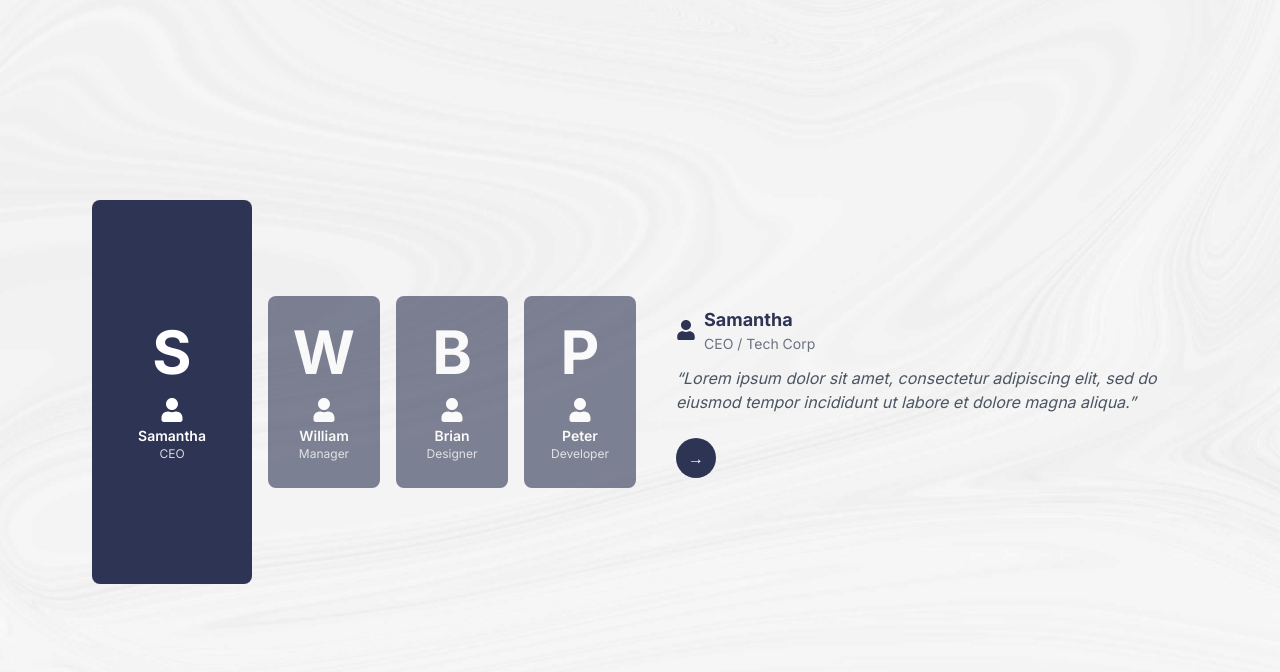
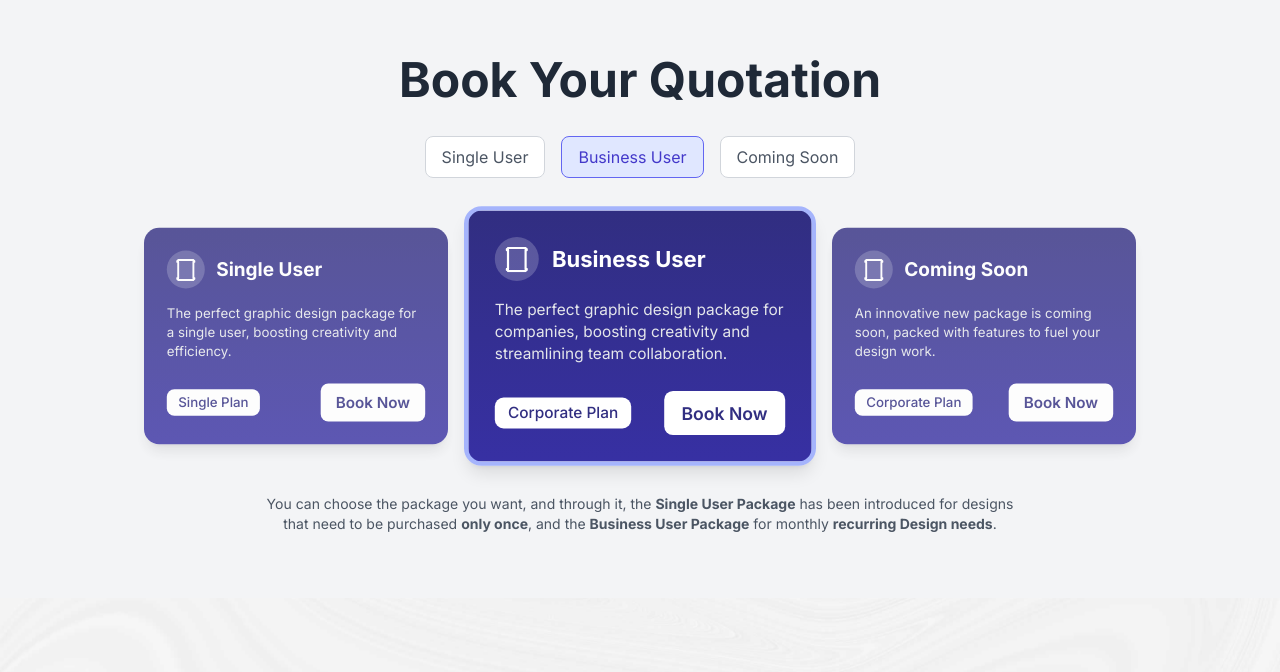
Before and after one commit to kushanirosha/Pubudu, a React (Vite) app: page / in a window 1280 px wide. Shown: the part 1608-2280 px from the top of the page. Built offline with nearby package versions, Linux system fonts and the light colour scheme.

Commit message:
updateHome

```diff
--- /dev/null
+++ b/src/components/Packages.tsx
@@ -0,0 +1,116 @@
+import React, { useState } from "react";
+
+const packagesData = [
+  {
+    id: "single",
+    title: "Single User",
+    description:
+      "The perfect graphic design package for a single user, boosting creativity and efficiency.",
+    planLabel: "Single Plan",
+    buttonLabel: "Book Now",
+  },
+  {
+    id: "business",
+    title: "Business User",
+    description:
+      "The perfect graphic design package for companies, boosting creativity and streamlining team collaboration.",
+    planLabel: "Corporate Plan",
+    buttonLabel: "Book Now",
+  },
+  {
+    id: "coming",
+    title: "Coming Soon",
+    description:
+      "An innovative new package is coming soon, packed with features to fuel your design work.",
+    planLabel: "Corporate Plan",
+    buttonLabel: "Book Now",
+  },
+];
+
+const Packages: React.FC = () => {
+  const [active, setActive] = useState("business");
+
+  return (
+    <section className="py-16 relative">
+      <h2 className="text-4xl md:text-5xl font-bold text-center text-gray-800 mb-8">
+        Book Your Quotation
+      </h2>
+
+      {/* Tabs */}
+      <div className="flex justify-center gap-4 mb-10">
+        {packagesData.map((pkg) => (
+          <button
+            key={pkg.id}
+            onClick={() => setActive(pkg.id)}
+            className={`px-4 py-2 rounded-lg border transition ${
+              active === pkg.id
+                ? "bg-indigo-100 border-indigo-500 text-indigo-700"
+                : "bg-white border-gray-300 text-gray-600"
+            }`}
+          >
+            {pkg.title}
+          </button>
+        ))}
+      </div>
+
+      {/* Cards */}
+      <div className="flex justify-center items-center gap-6">
+        {packagesData.map((pkg) => (
+          <div
+            key={pkg.id}
+            className={`bg-gradient-to-b from-indigo-900 to-indigo-800 text-white rounded-2xl shadow-lg p-6 w-80 transition-transform duration-300 ${
+              active === pkg.id
+                ? "scale-110 border-4 border-indigo-300 z-10"
+                : "scale-95 opacity-80"
+            }`}
+          >
+            <div className="flex flex-col justify-between h-full">
+              <div>
+                <div className="flex items-center mb-4">
+                  <div className="bg-white/20 p-2 rounded-full">
+                    <svg
+                      xmlns="http://www.w3.org/2000/svg"
+                      className="h-6 w-6"
+                      fill="none"
+                      viewBox="0 0 24 24"
+                      stroke="currentColor"
+                    >
+                      <path
+                        strokeLinecap="round"
+                        strokeLinejoin="round"
+                        strokeWidth={2}
+                        d="M3 3v1h1v17H3v1h1v1h16v-1h1v-1h-1V4h1V3h-1V2H4v1H3z"
+                      />
+                    </svg>
+                  </div>
+                  <h3 className="text-xl font-bold ml-3">{pkg.title}</h3>
+                </div>
+                <p className="text-sm text-gray-200">{pkg.description}</p>
+              </div>
+
+              <div className="flex justify-between items-center mt-6">
+                <span className="bg-white text-indigo-900 text-sm font-medium px-3 py-1 rounded-lg">
+                  {pkg.planLabel}
+                </span>
+                <button className="bg-white text-indigo-900 px-4 py-2 rounded-lg font-semibold hover:bg-indigo-100 transition">
+                  {pkg.buttonLabel}
+                </button>
+              </div>
+            </div>
+          </div>
+        ))}
+      </div>
+
+      {/* Footer text */}
+      <div className="max-w-3xl mx-auto mt-10 text-center text-gray-600 text-sm">
+        You can choose the package you want, and through it, the{" "}
+        <strong>Single User Package</strong> has been introduced for designs
+        that need to be purchased <strong>only once</strong>, and the{" "}
+        <strong>Business User Package</strong> for monthly{" "}
+        <strong>recurring Design needs</strong>.
+      </div>
+    </section>
+  );
+};
+
+export default Packages;
--- a/src/pages/HomePage.tsx
+++ b/src/pages/HomePage.tsx
@@ -5,6 +5,7 @@ import Hero from "../components/Hero";
 import Testimonial from "../components/Testimonial";
 import Projects from "../components/Projects";
 import FullScreenBlobs from "../components/gradientBlob";
+import Packages from "../components/Packages";
 
 const HomePage: React.FC = () => {
   return (
@@ -21,6 +22,9 @@ const HomePage: React.FC = () => {
           <About />
         </section>
         <section>
+          <Packages />
+        </section>
+        <section>
           <Testimonial />
         </section>
         <section>
```
